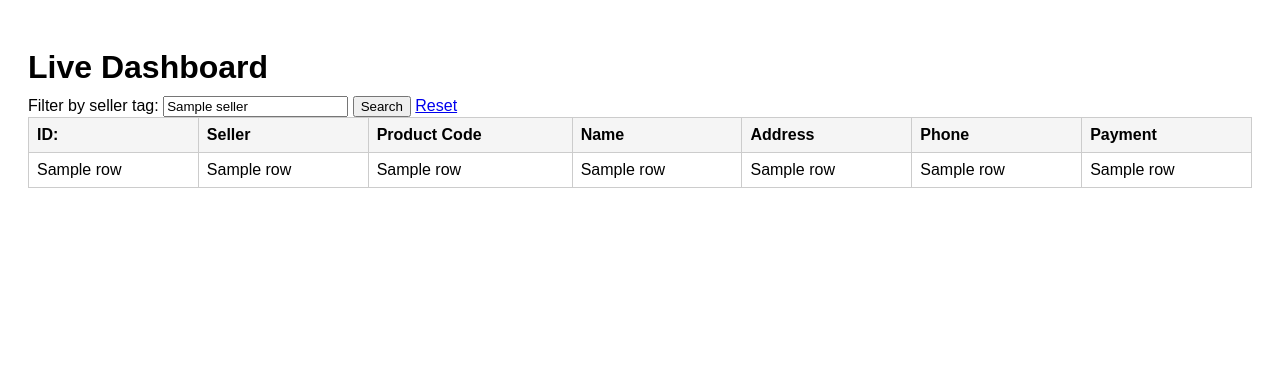
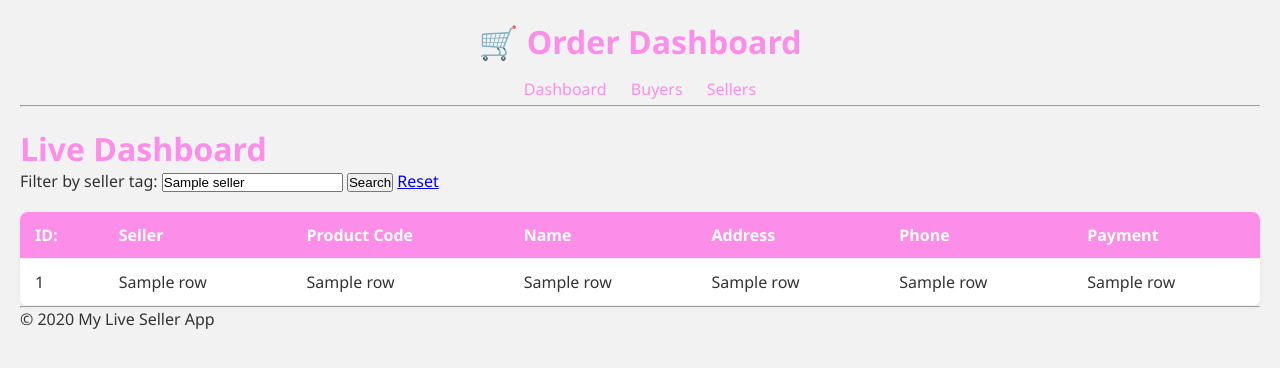
Before and after one commit to Verna-11/msgbot-app, a Flask app: template templates/dashboard.html in a window 1280 px wide. Shown: the top 368 px of the page. Run offline with Flask 3, Linux system fonts and the light colour scheme; the template is opened without the code that fills it: most values are stand-ins (such as "Sample title", 1, 10 or a date in 2020); some libraries are stand-ins or nearby versions.

Commit message:
fixed a lot

```diff
--- a/main.py
+++ b/main.py
@@ -1,3 +1,4 @@
+from datetime import datetime, timedelta
 from flask import Flask, request, render_template
 import requests, re
 import os
@@ -19,6 +20,14 @@ DATABASE_URL = os.environ.get("DATABASE_URL")
 def get_pg_connection():
     return psycopg2.connect(DATABASE_URL, sslmode="require")
 
+def delete_old_orders():
+    conn = get_pg_connection()
+    cur = conn.cursor()
+    one_week_ago = datetime.utcnow() - timedelta(days=7)
+    cur.execute("DELETE FROM orders WHERE created_at < %s", (one_week_ago,))
+    conn.commit()
+    cur.close()
+    conn.close()
 #data base connection and commit
 def init_pg():
     conn = get_pg_connection()
@@ -36,6 +45,7 @@ def init_pg():
             price NUMERIC,
             quantity INTEGER,
             unit_price NUMERIC
+            created_at TIMESTAMP DEFAULT CURRENT_TIMESTAMP
 
 
         )
@@ -239,13 +249,13 @@ def dashboard():
     conn.close()
     return render_template("dashboard.html", orders=orders, seller=seller)
 
-#  Buyers View
-@app.route('/buyers')
+#buyers view
+app.route('/buyers')
 def buyers_summary():
     conn = get_pg_connection()
     cur = conn.cursor()
     cur.execute('''
-        SELECT name, COUNT(DISTINCT seller) AS from_seller SUM(price) AS total_spent
+        SELECT name, COUNT(DISTINCT seller) AS from_seller, SUM(price) AS total_spent
         FROM orders
         GROUP BY name
         ORDER BY total_spent DESC
@@ -261,32 +271,42 @@ def sellers_summary():
     conn = get_pg_connection()
     cur = conn.cursor()
 
+    # First, get all sellers with order count
     cur.execute("""
-        SELECT seller, COUNT(*)
+        SELECT seller, COUNT(*) as order_count
         FROM orders
         GROUP BY seller
+        ORDER BY order_count DESC
     """)
     sellers_data = cur.fetchall()
 
-    # Fetch buyers per seller
+    # Then get unique buyers for each seller
     seller_summaries = []
-    for seller, count in sellers_data:
+    for seller, order_count in sellers_data:
         cur.execute("""
-            SELECT DISTINCT buyer_name
+            SELECT DISTINCT name
             FROM orders
             WHERE seller = %s
-            ORDER BY buyer_name
+            ORDER BY name
         """, (seller,))
         buyers = [row[0] for row in cur.fetchall()]
-        seller_summaries.append((seller, count, buyers))
+        seller_summaries.append((seller, order_count, buyers))
 
+    cur.close()
     conn.close()
     return render_template('sellers.html', sellers=seller_summaries)
+
+#delete data for 7 days scheduler
+from apscheduler.schedulers.background import BackgroundScheduler
+
+scheduler = BackgroundScheduler()
+scheduler.add_job(delete_old_orders, 'interval', days=1)  # run daily
+scheduler.start()
 
 
 
 # Start the app
-
 if __name__ == '__main__':
+    delete_old_orders()  # cleanup on startup
     port = int(os.environ.get("PORT", 5000))
     app.run(host='0.0.0.0', port=port)
--- a/templates/dashboard.html
+++ b/templates/dashboard.html
@@ -1,15 +1,7 @@
-<!DOCTYPE html>
-<html>
-<head>
-  <title>Live Seller Dashboard</title>
-  <style>
-    body { font-family: sans-serif; padding: 20px; }
-    h1 { margin-bottom: 10px; }
-    table { border-collapse: collapse; width: 100%; }
-    th, td { padding: 8px; border: 1px solid #ccc; text-align: left; }
-    th { background-color: #f5f5f5; }
-  </style>
-</head>
+{% extends "layout.html" %}
+{% block title %}Buyers Summary{% endblock %}
+
+{% block content %}
 <body>
   <h1>Live Dashboard</h1>
   <form method="get">
@@ -31,7 +23,7 @@
     </tr>
     {% for row in orders %}
     <tr>
-      <td>{{ row[1] }}</td>
+      <td>{{ row[0] }}</td>
       <td>{{ row[2] }}</td>
       <td>{{ row[3] }}</td>
       <td>{{ row[4]}}</td>
@@ -42,4 +34,5 @@
     {% endfor %}
   </table>
 </body>
+{% endblock %}
 </html>
```
